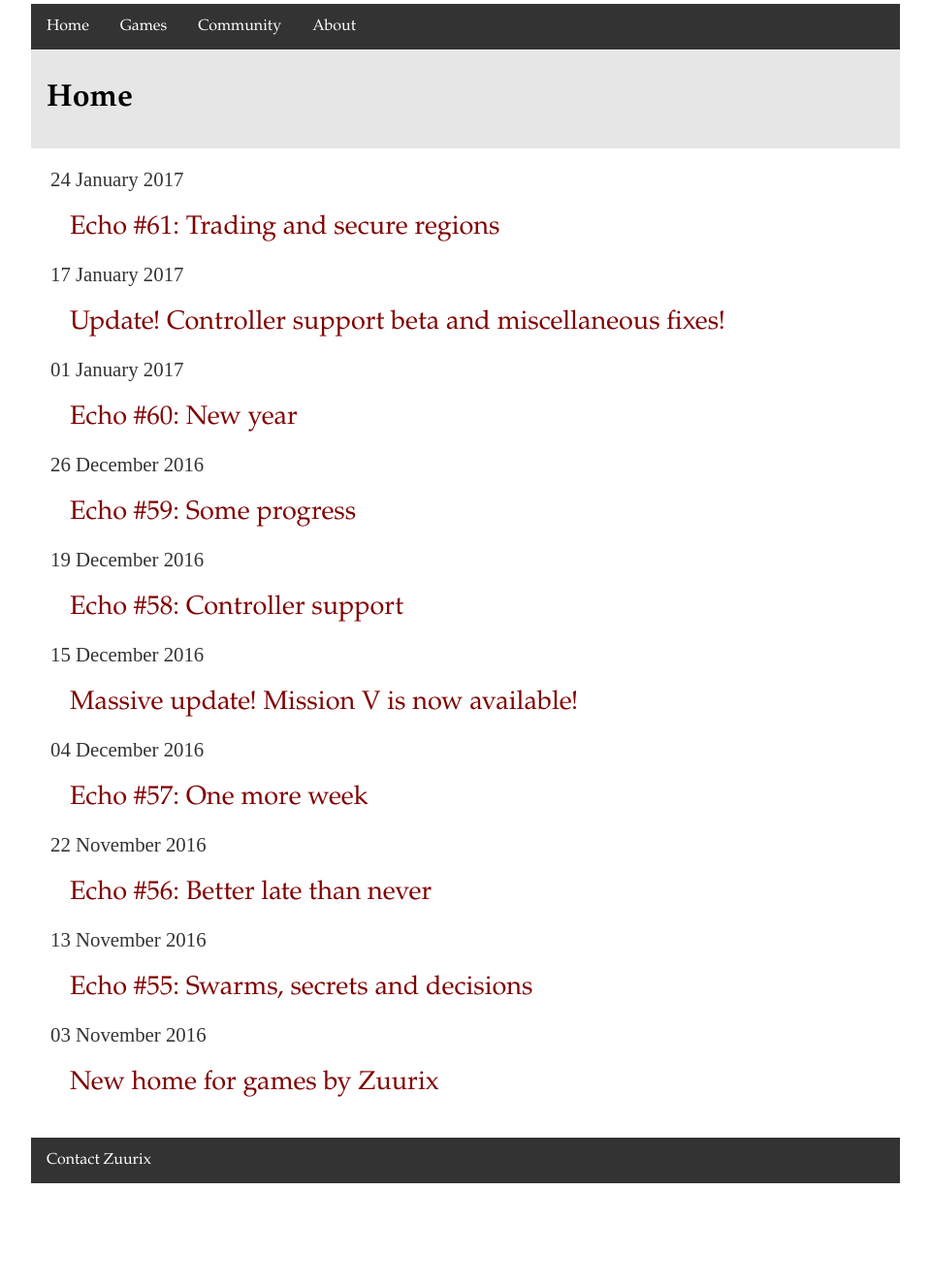
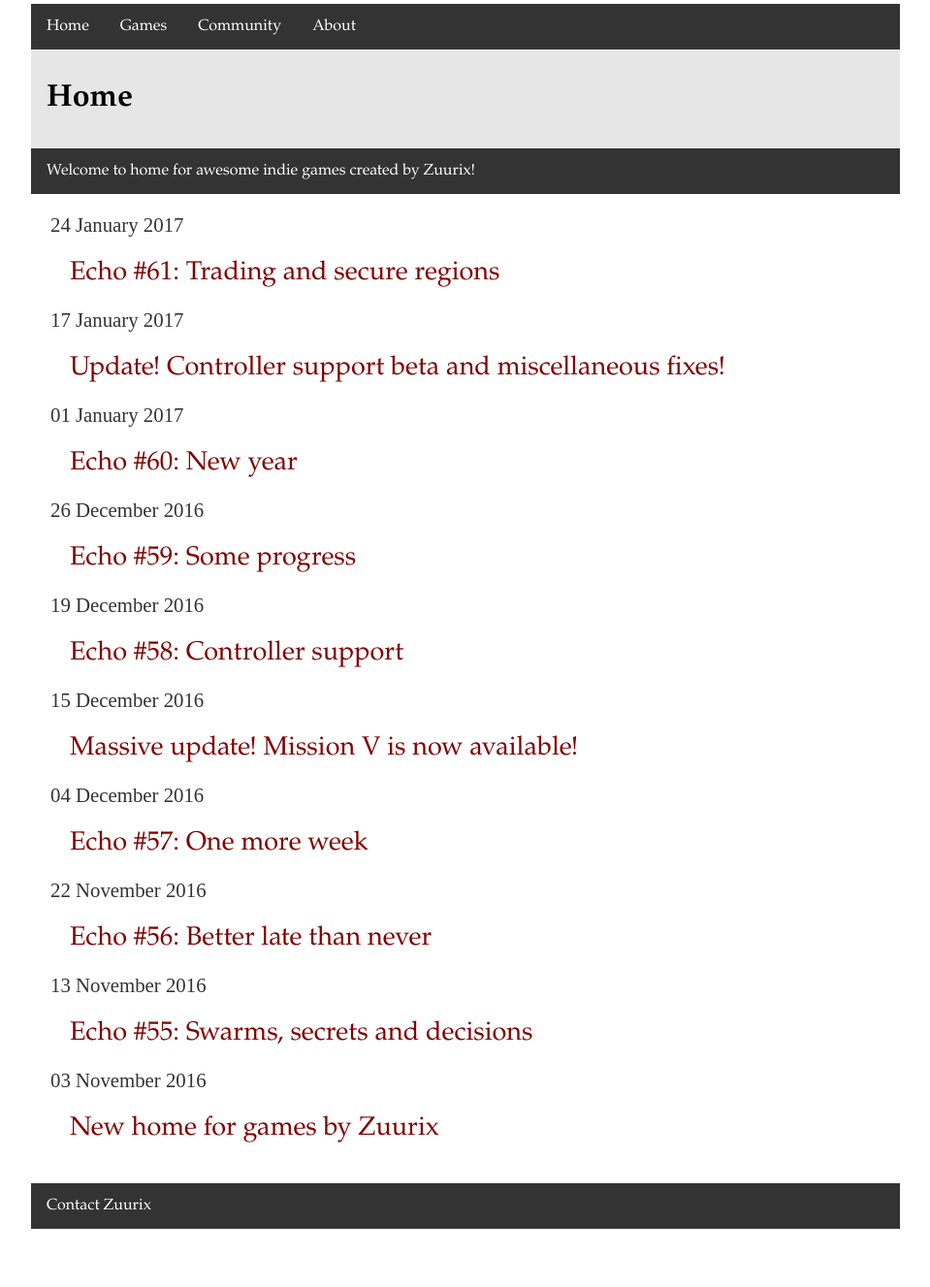
Before and after one commit to Phoebe3663/Zuurix.github.io, a Jekyll site: the page built from index.html, in a window 1280 px wide. Shown: the part 308-1635 px from the top of the page at 97% size, without its empty margins (160-1119 px from the left). Built offline with Jekyll 4.4.1, drawn with Linux system fonts in a browser that asks for light colours; before the commit the page ends 1588 px from its top, so only the background shows below that.

Commit message:
Update index.html

```diff
--- a/index.html
+++ b/index.html
@@ -5,6 +5,10 @@ title: Zuurix.com - Home
 <div class="blurb">
 
 	<h1>Home</h1>
+
+	<comments>
+	<a>Welcome to home for awesome indie games created by Zuurix!</a>
+	</comments>
 
 <ul class="posts">
 
```
